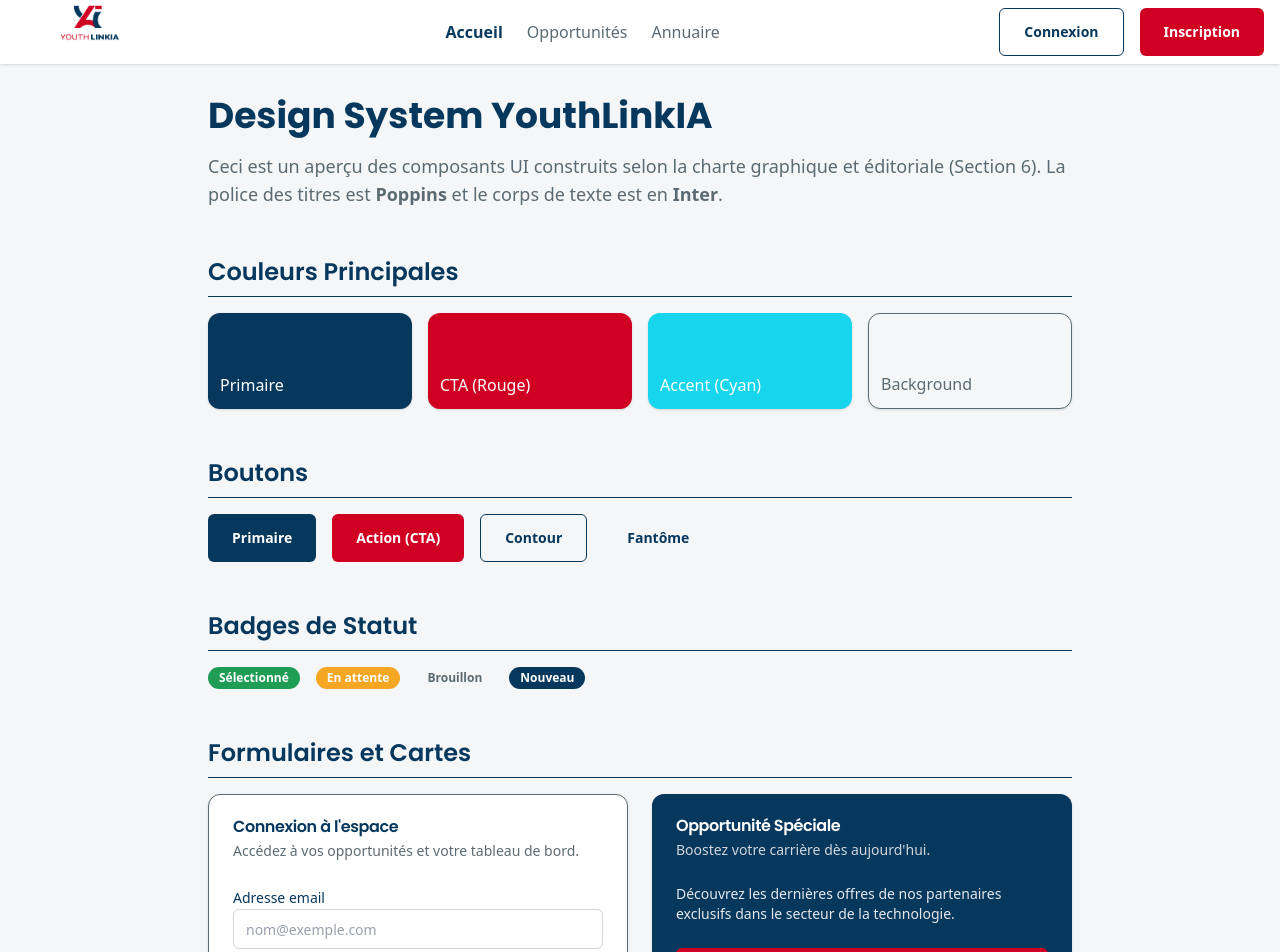
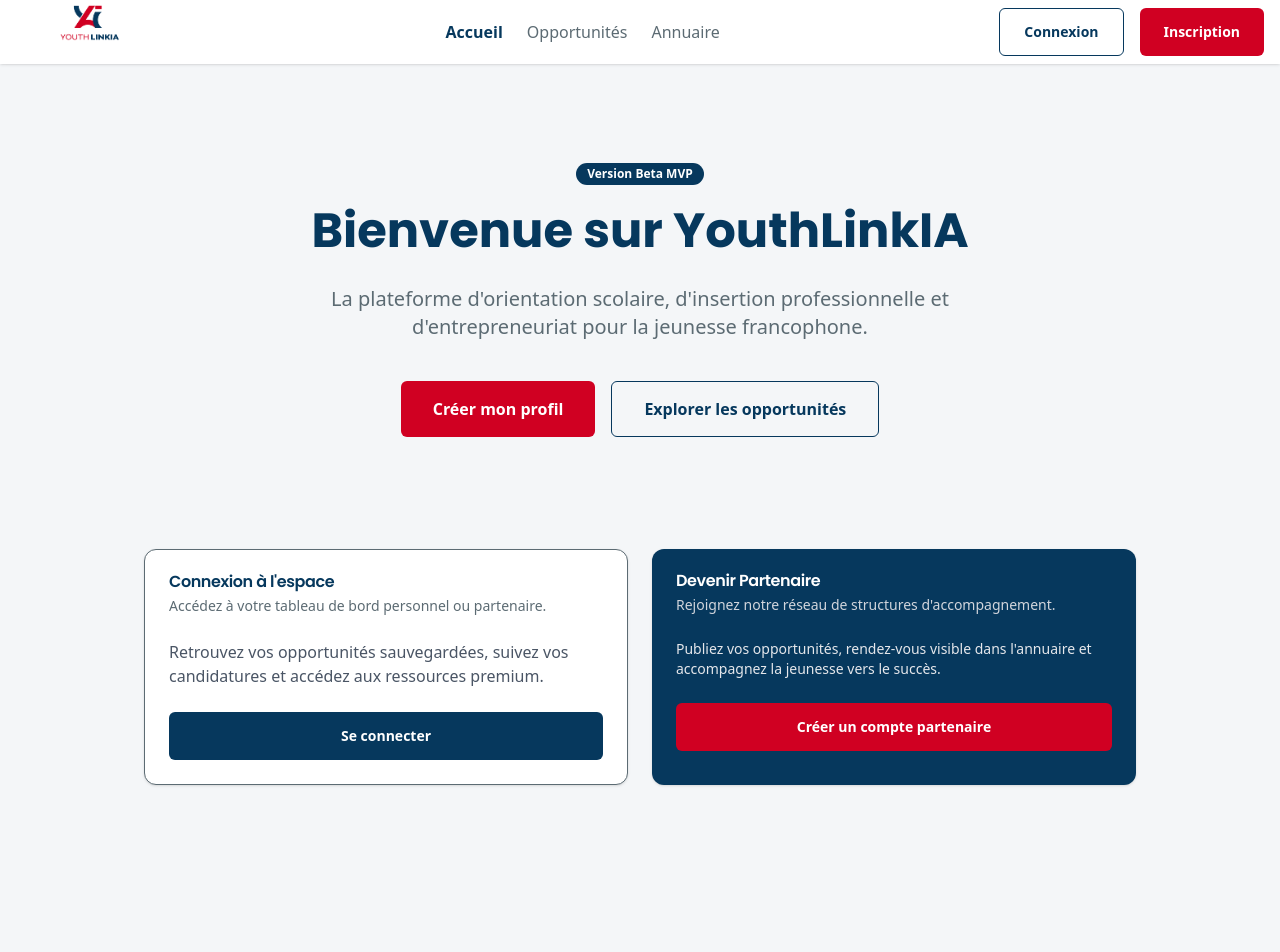
Before and after one commit to remyagaguy-lab/youthlinkia, a Next.js app: page / in a window 1280 px wide. Shown: the top 952 px of the page. After the commit the page ends 929 px from the top, so only its background shows below. Built offline with nearby package versions, Linux system fonts and the light colour scheme.

Commit message:
feat: transformer la page de garde MVP avec de vrais liens

```diff
--- a/app/page.tsx
+++ b/app/page.tsx
@@ -4,6 +4,7 @@
 import { Badge } from "@/components/ui/Badge";
 import { Input } from "@/components/ui/Input";
 import { BottomNavigation } from "@/components/ui/BottomNavigation";
+import Link from "next/link";
 
 export default function Home() {
   return (
@@ -11,109 +12,74 @@
       {/* Header */}
       <header className="bg-white shadow-sm sticky top-0 z-40">
         <div className="container mx-auto px-4 h-16 flex items-center justify-between">
-          <Image src="/brand/logo-color.png" alt="YouthLinkIA Logo" width={150} height={40} className="object-contain" />
+          <Link href="/">
+            <Image src="/brand/logo-color.png" alt="YouthLinkIA Logo" width={150} height={40} className="object-contain" />
+          </Link>
           <nav className="hidden md:flex gap-6">
-            <span className="font-semibold text-[var(--color-primary)]">Accueil</span>
-            <span className="text-[var(--color-text-secondary)]">Opportunités</span>
-            <span className="text-[var(--color-text-secondary)]">Annuaire</span>
+            <Link href="/" className="font-semibold text-[var(--color-primary)] hover:opacity-80">Accueil</Link>
+            <Link href="/opportunites" className="text-[var(--color-text-secondary)] hover:text-[var(--color-primary)] transition-colors">Opportunités</Link>
+            <Link href="/annuaire" className="text-[var(--color-text-secondary)] hover:text-[var(--color-primary)] transition-colors">Annuaire</Link>
           </nav>
           <div className="hidden md:flex gap-4">
-            <Button variant="outline">Connexion</Button>
-            <Button variant="cta">Inscription</Button>
+            <Button variant="outline" asChild><Link href="/connexion">Connexion</Link></Button>
+            <Button variant="cta" asChild><Link href="/inscription/lyceen_etudiant">Inscription</Link></Button>
           </div>
         </div>
       </header>
 
-      <main className="container mx-auto px-4 py-8 max-w-4xl space-y-12">
-        {/* Typography Section */}
-        <section className="space-y-4">
-          <h1 className="text-4xl font-heading font-bold text-[var(--color-primary)]">
-            Design System YouthLinkIA
+      <main className="container mx-auto px-4 py-12 max-w-5xl space-y-16">
+        {/* Hero Section */}
+        <section className="space-y-6 text-center max-w-3xl mx-auto py-12">
+          <Badge variant="info" className="mb-4">Version Beta MVP</Badge>
+          <h1 className="text-4xl md:text-5xl font-heading font-bold text-[var(--color-primary)] leading-tight">
+            Bienvenue sur YouthLinkIA
           </h1>
-          <p className="text-lg text-[var(--color-text-secondary)]">
-            Ceci est un aperçu des composants UI construits selon la charte graphique et éditoriale (Section 6).
-            La police des titres est <strong>Poppins</strong> et le corps de texte est en <strong>Inter</strong>.
+          <p className="text-xl text-[var(--color-text-secondary)]">
+            La plateforme d'orientation scolaire, d'insertion professionnelle et d'entrepreneuriat pour la jeunesse francophone.
           </p>
-        </section>
-
-        {/* Colors */}
-        <section className="space-y-4">
-          <h2 className="text-2xl font-heading font-semibold text-[var(--color-primary)] border-b pb-2">Couleurs Principales</h2>
-          <div className="grid grid-cols-2 md:grid-cols-4 gap-4">
-            <div className="h-24 rounded-xl bg-[var(--color-primary)] flex items-end p-3 text-white font-medium shadow-sm">Primaire</div>
-            <div className="h-24 rounded-xl bg-[var(--color-cta)] flex items-end p-3 text-white font-medium shadow-sm">CTA (Rouge)</div>
-            <div className="h-24 rounded-xl bg-[var(--color-accent)] flex items-end p-3 text-white font-medium shadow-sm text-black">Accent (Cyan)</div>
-            <div className="h-24 rounded-xl bg-[var(--color-background)] border flex items-end p-3 text-[var(--color-text-secondary)] font-medium shadow-sm">Background</div>
+          <div className="flex flex-col sm:flex-row gap-4 justify-center pt-4">
+            <Button variant="cta" size="lg" asChild>
+              <Link href="/inscription/lyceen_etudiant">Créer mon profil</Link>
+            </Button>
+            <Button variant="outline" size="lg" asChild>
+              <Link href="/opportunites">Explorer les opportunités</Link>
+            </Button>
           </div>
         </section>
 
-        {/* Buttons */}
-        <section className="space-y-4">
-          <h2 className="text-2xl font-heading font-semibold text-[var(--color-primary)] border-b pb-2">Boutons</h2>
-          <div className="flex flex-wrap gap-4 items-center">
-            <Button variant="primary">Primaire</Button>
-            <Button variant="cta">Action (CTA)</Button>
-            <Button variant="outline">Contour</Button>
-            <Button variant="ghost">Fantôme</Button>
-          </div>
-        </section>
-
-        {/* Badges */}
-        <section className="space-y-4">
-          <h2 className="text-2xl font-heading font-semibold text-[var(--color-primary)] border-b pb-2">Badges de Statut</h2>
-          <div className="flex flex-wrap gap-4">
-            <Badge variant="success">Sélectionné</Badge>
-            <Badge variant="warning">En attente</Badge>
-            <Badge variant="neutral">Brouillon</Badge>
-            <Badge variant="info">Nouveau</Badge>
-          </div>
-        </section>
-
-        {/* Forms & Cards */}
-        <section className="space-y-4">
-          <h2 className="text-2xl font-heading font-semibold text-[var(--color-primary)] border-b pb-2">Formulaires et Cartes</h2>
-          <div className="grid md:grid-cols-2 gap-6">
+        {/* Quick Access Cards */}
+        <section className="grid md:grid-cols-2 gap-6">
             <Card>
               <CardHeader>
-                <CardTitle>Connexion à l&apos;espace</CardTitle>
-                <CardDescription>Accédez à vos opportunités et votre tableau de bord.</CardDescription>
+                <CardTitle>Connexion à l'espace</CardTitle>
+                <CardDescription>Accédez à votre tableau de bord personnel ou partenaire.</CardDescription>
               </CardHeader>
               <CardContent className="space-y-4">
-                <div className="space-y-2">
-                  <label className="text-sm font-medium text-[var(--color-primary)]">Adresse email</label>
-                  <Input placeholder="nom@exemple.com" />
-                </div>
-                <div className="space-y-2">
-                  <label className="text-sm font-medium text-[var(--color-primary)]">Mot de passe</label>
-                  <Input type="password" placeholder="••••••••" />
-                </div>
+                <p className="text-gray-600">Retrouvez vos opportunités sauvegardées, suivez vos candidatures et accédez aux ressources premium.</p>
               </CardContent>
               <CardFooter>
-                <Button variant="primary" className="w-full">Se connecter</Button>
+                <Button variant="primary" className="w-full" asChild>
+                  <Link href="/connexion">Se connecter</Link>
+                </Button>
               </CardFooter>
             </Card>
 
             <Card className="bg-[var(--color-primary)] text-white border-none">
               <CardHeader>
-                <CardTitle className="text-white">Opportunité Spéciale</CardTitle>
-                <CardDescription className="text-gray-300">Boostez votre carrière dès aujourd&apos;hui.</CardDescription>
+                <CardTitle className="text-white">Devenir Partenaire</CardTitle>
+                <CardDescription className="text-gray-300">Rejoignez notre réseau de structures d'accompagnement.</CardDescription>
               </CardHeader>
               <CardContent>
                 <p className="text-sm text-gray-200">
-                  Découvrez les dernières offres de nos partenaires exclusifs dans le secteur de la technologie.
+                  Publiez vos opportunités, rendez-vous visible dans l'annuaire et accompagnez la jeunesse vers le succès.
                 </p>
               </CardContent>
               <CardFooter>
-                <Button variant="cta" className="w-full">Postuler maintenant</Button>
+                <Button variant="cta" className="w-full" asChild>
+                  <Link href="/inscription/partenaire">Créer un compte partenaire</Link>
+                </Button>
               </CardFooter>
             </Card>
-          </div>
-        </section>
-
-        {/* Logo Dark Mode Showcase */}
-        <section className="space-y-4 bg-[var(--color-primary)] p-8 rounded-xl">
-           <h2 className="text-2xl font-heading font-semibold text-white border-b border-white/20 pb-2">Logo sur fond sombre</h2>
-           <Image src="/brand/logo-white.png" alt="YouthLinkIA Logo Blanc" width={200} height={60} className="object-contain" />
         </section>
       </main>
 
```
